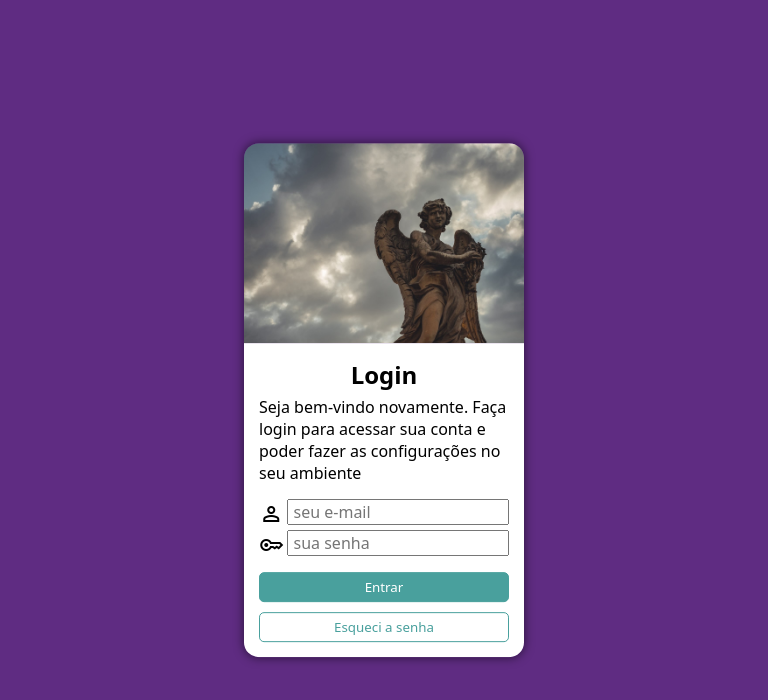
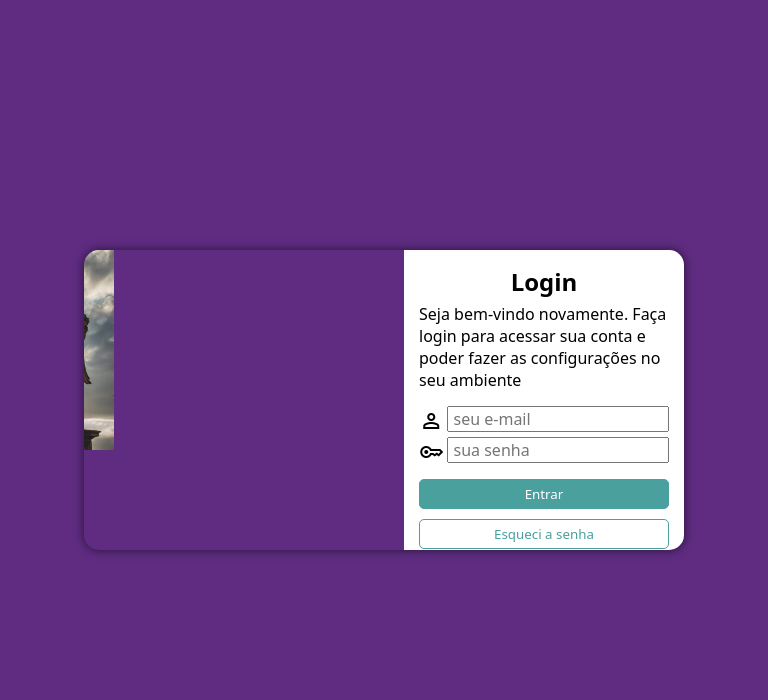
Before and after one commit to leonardowkr/projeto-login, a plain HTML site: page index.html in a window 768 px wide. Drawn offline with nearby package versions, Linux system fonts and the light colour scheme.

Commit message:
tá foda

```diff
--- /dev/null
+++ b/estilos/mediaquery.css
@@ -0,0 +1,25 @@
+@charset "UTF-8";
+/* Todas as demais mídias*/
+
+/* Typical Device Breakpoints
+Peq. Telas: até 600px
+Celular: de 600px até 768px
+Tablet: 768px até 992px
+Desktop: 992px até 1200px
+Grandes Telas: acima de 1200px
+*/
+
+@media screen and (min-width: 768px) and (max-width: 992px){
+    div#imagem{
+        float: left;
+        width: 30px;
+        height: 200px;
+    }
+    #formulario{
+        float: right;
+    }
+    section{
+        width: 600px;
+        height: 300px;
+    }
+}
--- a/estilos/style.css
+++ b/estilos/style.css
@@ -15,7 +15,6 @@ div#formulario{
     background-color: white;
     padding: 15px;
     display: block;
-    margin: auto;
 }
 #formulario h1{
     text-align: center;
@@ -68,7 +67,7 @@ span{
     border: 1px solid #357876;
 }
 div#imagem{
-    background: #5f2c82 url(../imagens/pexels-szabolcs-toth-2911668.jpg) right top no-repeat;
+    background: #5f2c82 url(../imagens/pexels-szabolcs-toth-2911668.jpg) no-repeat right top;
     height: 200px;
     background-size: cover;
     display: block;
@@ -77,6 +76,7 @@ main{
     background-color: #5f2c82;
     height: 100vh;
     width: 100vw;
+    position: relative;
 }
 section{
     position: absolute; left: 50%; top: 50%;
--- a/index.html
+++ b/index.html
@@ -3,6 +3,7 @@
 <head>
     <meta charset="UTF-8">
     <meta name="viewport" content="width=device-width, initial-scale=1.0">
+    <link rel="stylesheet" href="estilos/mediaquery.css">
     <link rel="stylesheet" href="estilos/style.css">
     <link rel="stylesheet" href="https://fonts.googleapis.com/css2?family=Material+Symbols+Outlined:opsz,wght,FILL,GRAD@20..48,100..700,0..1,-50..200" />
     <title>Login</title>
```
